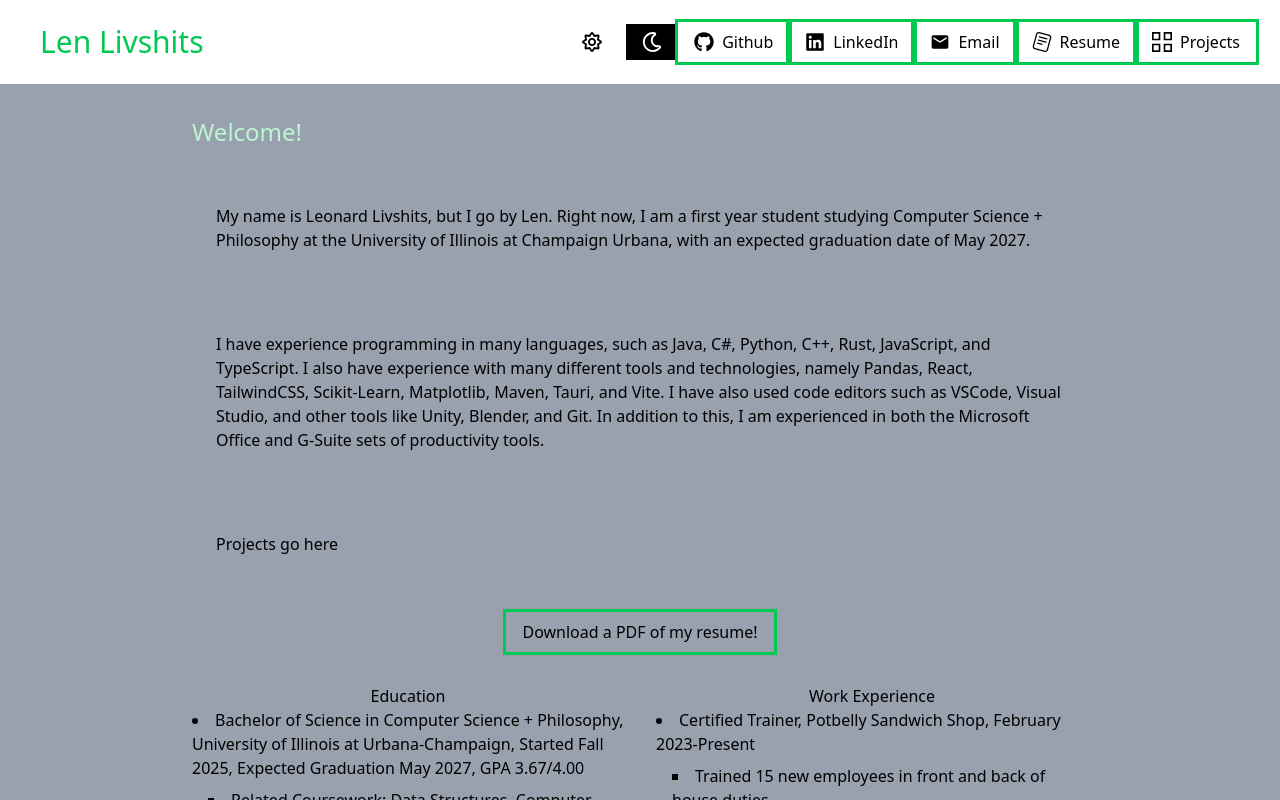
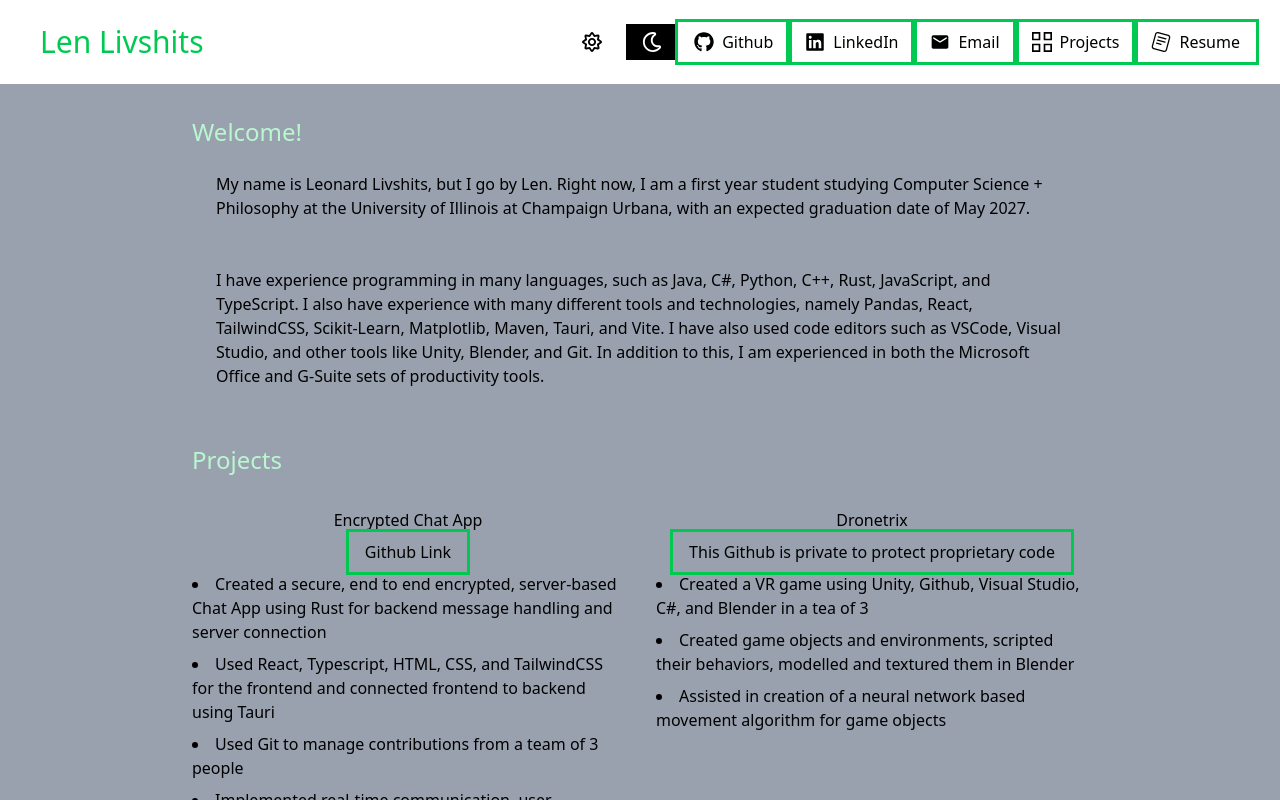
Before and after one commit to llivshits/portfolio-website, a React (Vite) app: page / in a window 1280 px wide. Built offline with nearby package versions, Linux system fonts and the light colour scheme.

Commit message:
Added projects page, reorganized things to be more efficient

```diff
--- /dev/null
+++ b/src/components/aboutme.tsx
@@ -0,0 +1,28 @@
+import React from "react";
+
+function Aboutme() {
+  return (
+    <div>
+      <h1 className="text-green-200 text-2xl">Welcome!</h1>
+      <p className="dark:text-white text-black p-6">
+        {" "}
+        My name is Leonard Livshits, but I go by Len. Right now, I am a first
+        year student studying Computer Science + Philosophy at the University of
+        Illinois at Champaign Urbana, with an expected graduation date of May
+        2027.{" "}
+      </p>
+      <p className="dark:text-white text-black p-6">
+        {" "}
+        I have experience programming in many languages, such as Java, C#,
+        Python, C++, Rust, JavaScript, and TypeScript. I also have experience
+        with many different tools and technologies, namely Pandas, React,
+        TailwindCSS, Scikit-Learn, Matplotlib, Maven, Tauri, and Vite. I have
+        also used code editors such as VSCode, Visual Studio, and other tools
+        like Unity, Blender, and Git. In addition to this, I am experienced in
+        both the Microsoft Office and G-Suite sets of productivity tools.{" "}
+      </p>
+    </div>
+  );
+}
+
+export default Aboutme;
--- a/src/components/header.tsx
+++ b/src/components/header.tsx
@@ -56,17 +56,17 @@ const Header: React.FC = () => {
           className="outline-green-500 outline-solid text-black hover:bg-black hover:text-white dark:bg-black dark:text-white dark:hover:bg-white dark:hover:text-black"
         />
         <Button
+          text="Projects"
+          to="/"
+          uref="projects"
+          icon=<GrProjects />
+          className="outline-green-500 outline-solid text-black hover:bg-black hover:text-white dark:bg-black dark:text-white dark:hover:bg-white dark:hover:text-black"
+        />
+        <Button
           text="Resume"
           to="/"
           uref="resume"
           icon=<SiReaddotcv />
-          className="outline-green-500 outline-solid text-black hover:bg-black hover:text-white dark:bg-black dark:text-white dark:hover:bg-white dark:hover:text-black"
-        />
-        <Button
-          text="Projects"
-          to="/"
-          uref="projects"
-          icon=<GrProjects />
           className="outline-green-500 outline-solid text-black hover:bg-black hover:text-white dark:bg-black dark:text-white dark:hover:bg-white dark:hover:text-black"
         />
       </div>
--- a/src/components/homepage.tsx
+++ /dev/null
@@ -1,47 +0,0 @@
-import React, { useEffect } from "react";
-import { useLocation } from "react-router-dom";
-import Resume from "./resume";
-import Projectspotlight from "./projectspotlight";
-import Header from "./header";
-
-function Homepage() {
-  return (
-    <div className="flex flex-col h-screen overflow-hidden">
-      <Header />
-      <div
-        id="header"
-        className="flex-1 overflow-y-auto shadow-md bg-gray-400 dark:bg-gray-800 p-8"
-      >
-        <div className="max-w-4xl mx-auto space-y-8">
-          <h1 className="text-green-200 text-2xl">Welcome!</h1>
-          <p className="dark:text-white text-black p-6">
-            {" "}
-            My name is Leonard Livshits, but I go by Len. Right now, I am a
-            first year student studying Computer Science + Philosophy at the
-            University of Illinois at Champaign Urbana, with an expected
-            graduation date of May 2027.{" "}
-          </p>
-          <p className="dark:text-white text-black p-6">
-            {" "}
-            I have experience programming in many languages, such as Java, C#,
-            Python, C++, Rust, JavaScript, and TypeScript. I also have
-            experience with many different tools and technologies, namely
-            Pandas, React, TailwindCSS, Scikit-Learn, Matplotlib, Maven, Tauri,
-            and Vite. I have also used code editors such as VSCode, Visual
-            Studio, and other tools like Unity, Blender, and Git. In addition to
-            this, I am experienced in both the Microsoft Office and G-Suite sets
-            of productivity tools.{" "}
-          </p>
-          <div id="projects">
-            <Projectspotlight />
-          </div>{" "}
-          <div id="resume">
-            <Resume />
-          </div>
-        </div>
-      </div>
-    </div>
-  );
-}
-
-export default Homepage;
--- /dev/null
+++ b/src/components/projects.tsx
@@ -0,0 +1,117 @@
+import React from "react";
+import Button from "./button";
+
+function Projects() {
+  return (
+    <div className="w-full flex flex-col gap-8 text-black dark:text-white">
+      <h1 className="text-green-200 text-2xl">Projects</h1>
+      <div className="flex gap-8">
+        <div className="w-1/2">
+          <div className="flex flex-col justify-center items-center">
+            <div>
+              <h1>Encrypted Chat App</h1>
+            </div>
+            <div>
+              <Button
+                text="Github Link"
+                href="https://github.com/rzheng1232/CS199-128-Final-Project-FA25-"
+                className="outline-green-500 outline-solid text-black hover:bg-black hover:text-white dark:bg-black dark:text-white dark:hover:bg-white dark:hover:text-black"
+              />
+            </div>
+          </div>
+          <ul className="space-y-2 list-disc list-inside">
+            <li>
+              Created a secure, end to end encrypted, server-based Chat App
+              using Rust for backend message handling and server connection
+            </li>
+            <li>
+              Used React, Typescript, HTML, CSS, and TailwindCSS for the
+              frontend and connected frontend to backend using Tauri
+            </li>
+            <li>Used Git to manage contributions from a team of 3 people</li>
+            <li>
+              Implemented real-time communication, user authentication, and
+              encrypted data storage with SQL
+            </li>
+          </ul>
+        </div>
+        <div className="w-1/2">
+          <div className="flex flex-col justify-center items-center">
+            <div>
+              <h1>Dronetrix</h1>
+            </div>
+            <div>
+              <Button
+                text="This Github is private to protect proprietary code"
+                className="text-center outline-green-500 outline-solid text-black hover:bg-black hover:text-white dark:bg-black dark:text-white dark:hover:bg-white dark:hover:text-black"
+              />
+            </div>
+          </div>
+          <ul className="space-y-2 list-disc list-inside">
+            <li>
+              Created a VR game using Unity, Github, Visual Studio, C#, and
+              Blender in a tea of 3
+            </li>
+            <li>
+              Created game objects and environments, scripted their behaviors,
+              modelled and textured them in Blender
+            </li>
+            <li>
+              Assisted in creation of a neural network based movement algorithm
+              for game objects
+            </li>
+          </ul>
+        </div>
+      </div>
+      <div className="flex gap-8">
+        <div className="w-1/2">
+          <div className="flex flex-col justify-center items-center">
+            <div>
+              <h1>Fantasy Premier League Assistant</h1>
+            </div>
+            <div>
+              <Button
+                text="Github Link"
+                href="https://github.com/RohitDatta06/FPLpredict"
+                className="outline-green-500 outline-solid text-black hover:bg-black hover:text-white dark:bg-black dark:text-white dark:hover:bg-white dark:hover:text-black"
+              />
+            </div>
+          </div>
+          <ul className="space-y-2 list-disc list-inside">
+            <li>
+              Created a website to assist Fantasy Premier League Players in
+              choosing the optimal squad, using machine learning algorithms
+            </li>
+            <li>
+              Used React, Typescript, HTML, CSS, and TailwindCSS for the
+              frontend, FastAPI for the backend, and Python for the prediction
+              and optimization algorithms
+            </li>
+            <li>Added LLM integration to explain choices the algorithm made</li>
+            <li>
+              Used Pandas and Scikit-Learn to import data from a csv file and
+              predict it using various algorithms such as XGBoost, Random
+              Forest, Linear Regression, and Lasso.
+            </li>
+          </ul>
+        </div>
+        <div className="w-1/2">
+          <div className="flex flex-col justify-center items-center">
+            <div>
+              <h1>Coming Soon</h1>
+            </div>
+            <div>
+              <Button
+                text="Coming Soon"
+                className="text-center outline-green-500 outline-solid text-black hover:bg-black hover:text-white dark:bg-black dark:text-white dark:hover:bg-white dark:hover:text-black"
+              />
+            </div>
+          </div>
+          <ul className="space-y-2 list-disc list-inside"></ul>
+        </div>
+      </div>
+    </div>
+  );
+}
+
+export default Projects;
--- a/src/components/projectspotlight.tsx
+++ /dev/null
@@ -1,11 +0,0 @@
-import React from "react";
-
-function Projectspotlight() {
-  return (
-    <div>
-      <p className="dark:text-white text-black p-6"> Projects go here </p>
-    </div>
-  );
-}
-
-export default Projectspotlight;
--- a/src/components/resume.tsx
+++ b/src/components/resume.tsx
@@ -5,6 +5,7 @@ import Button from "./button";
 const Resume = () => {
   return (
     <div className="w-full flex flex-col gap-8 text-black dark:text-white">
+      <h1 className="text-green-200 text-2xl">Resume</h1>
       <div className="flex justify-center items-center">
         <Button
           text="Download a PDF of my resume!"
--- a/src/pages/Home.tsx
+++ b/src/pages/Home.tsx
@@ -2,14 +2,33 @@ import { useState } from "react";
 import { Routes, Route } from "react-router-dom";
 import reactLogo from "../assets/react.svg";
 import viteLogo from "/vite.svg";
+import Resume from "../components/resume";
+import Projects from "../components/projects";
 import Header from "../components/header";
-import HomePage from "../components/homepage";
+import Aboutme from "../components/aboutme";
 import { useScroll } from "../hooks/scrollhook";
 
 const Home: React.FC = () => {
   useScroll();
-
-  return <HomePage />;
+  return (
+    <div className="flex flex-col h-screen overflow-hidden">
+      <Header />
+      <div
+        id="header"
+        className="flex-1 overflow-y-auto shadow-md bg-gray-400 dark:bg-gray-800 p-8"
+      >
+        <div className="max-w-4xl mx-auto space-y-8">
+          <Aboutme />
+          <div id="projects">
+            <Projects />
+          </div>{" "}
+          <div id="resume">
+            <Resume />
+          </div>
+        </div>
+      </div>
+    </div>
+  );
 };
 
 export default Home;
```
